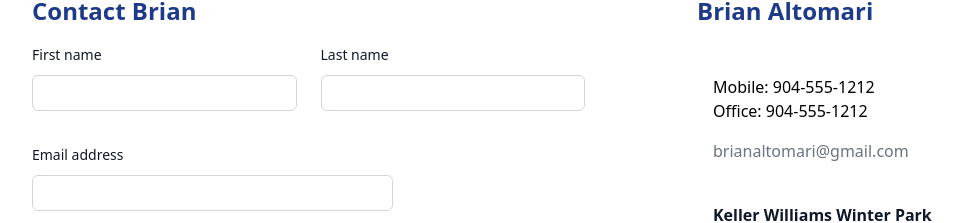
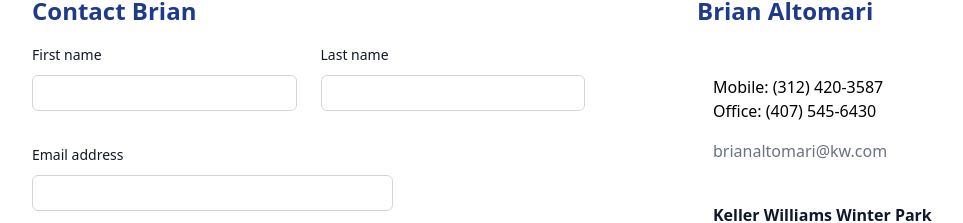
Before and after one commit to aquacalc/my-test, a SvelteKit app: page / in a window 1280 px wide. Shown: the part 2851-3074 px from the top of the page, without its empty margins (15-978 px from the left). Built offline with nearby package versions, Linux system fonts and the light colour scheme.

Commit message:
add real contact info

```diff
--- a/src/routes/+page.svelte
+++ b/src/routes/+page.svelte
@@ -1,5 +1,5 @@
 <script>
-	//
+	let clientEmail = $state('');
 </script>
 
 <div class="container">
@@ -44,14 +44,16 @@
 
 	<!-- see: https://www.sitepoint.com/style-html-details-element/ -->
 	<div class="about-brian">
-		<img id='service-img' src="clay-elliot-PF7mP2xCeQw-unsplash.jpg" alt="Brian Altomari" />
+		<img id="service-img" src="clay-elliot-PF7mP2xCeQw-unsplash.jpg" alt="Brian Altomari" />
 		<p class="pt-8 mb-4 px-3 text-justify leading-8 text-gray-500">
 			Lorem ipsum dolor sit amet consectetur adipisicing elit. Amet harum expedita vero, recusandae
 			animi sit quod! Autem consequatur accusantium saepe repellat natus hic rem accusamus eum,
 			praesentium, placeat repudiandae totam.
 		</p>
 		<p class="mb-4 px-3 text-justify leading-8 text-gray-500">
-			Pellentesque habitant morbi tristique senectus et netus et malesuada fames ac turpis egestas. Vestibulum tortor quam, feugiat vitae, ultricies eget, tempor sit amet, ante. Donec eu libero sit amet quam egestas semper. Aenean ultricies mi vitae est. Mauris placerat eleifend leo.
+			Pellentesque habitant morbi tristique senectus et netus et malesuada fames ac turpis egestas.
+			Vestibulum tortor quam, feugiat vitae, ultricies eget, tempor sit amet, ante. Donec eu libero
+			sit amet quam egestas semper. Aenean ultricies mi vitae est. Mauris placerat eleifend leo.
 		</p>
 		<details close style="cursor: pointer;">
 			<summary><em> More info...</em></summary>
@@ -112,6 +114,7 @@
 						id="email"
 						name="email"
 						type="email"
+						bind:value={clientEmail}
 						autocomplete="email"
 						class="block w-full rounded-md bg-white px-3 py-1.5 text-base text-gray-900 outline outline-1 -outline-offset-1 outline-gray-300 placeholder:text-gray-400 focus:outline focus:outline-2 focus:-outline-offset-2 focus:outline-indigo-600 sm:text-sm/6"
 					/>
@@ -120,10 +123,10 @@
 		</section>
 
 		<div class="subscribe-social mt-10">
-			<a href="https://www.facebook.com/" target="_blank" style="cursor: pointer;">
+			<a href="https://www.facebook.com/people/Brian-Altomari-Orlando-Realtor/61565822827296/" target="_blank" style="cursor: pointer;">
 				<img src="facebook_2504903.png" alt="facebook icon" />
 			</a>
-			<a href="https://www.instagram.com//" target="_blank" style="cursor: pointer;">
+			<a href="https://www.instagram.com/brianaltomari_realtor/" target="_blank" style="cursor: pointer;">
 				<img src="instagram_2111463.png" alt="instagram icon" />
 			</a>
 		</div>
@@ -182,6 +185,7 @@
 										id="email"
 										name="email"
 										type="email"
+										bind:value={clientEmail}
 										autocomplete="email"
 										class="block w-full rounded-md bg-white px-3 py-1.5 text-base text-gray-900 outline outline-1 -outline-offset-1 outline-gray-300 placeholder:text-gray-400 focus:outline focus:outline-2 focus:-outline-offset-2 focus:outline-indigo-600 sm:text-sm/6"
 									/>
@@ -221,16 +225,16 @@
 
 		<div id="contact-me" class="contact-data pl-16">
 			<h2 class="mb-12 text-2xl font-semibold text-blue-900">Brian Altomari</h2>
-			<h4 id="mobile">Mobile: 904-555-1212</h4>
-			<h4 id="office" class="mb-4">Office: 904-555-1212</h4>
+			<h4 id="mobile">Mobile: (312) 420-3587</h4>
+			<h4 id="office" class="mb-4">Office: (407) 545-6430</h4>
 			<h4 id="bri-email" class="mb-10">
 				<a
 					class="text-gray-500 border-gray-300 hover:text-orange-500"
 					outline
 					color="dark"
-					href="mailto: brianaltomari@gmail.com?subject=My Guy Bri"
+					href="mailto: brianaltomari@kw.com?subject=My Guy Bri"
 					target="_blank"
-					rel="noopener noreferrer">brianaltomari@gmail.com</a
+					rel="noopener noreferrer">brianaltomari@kw.com</a
 				>
 			</h4>
 			<h4 id="address-1" class="mb-1 font-semibold text-slate-900">Keller Williams Winter Park</h4>
```
